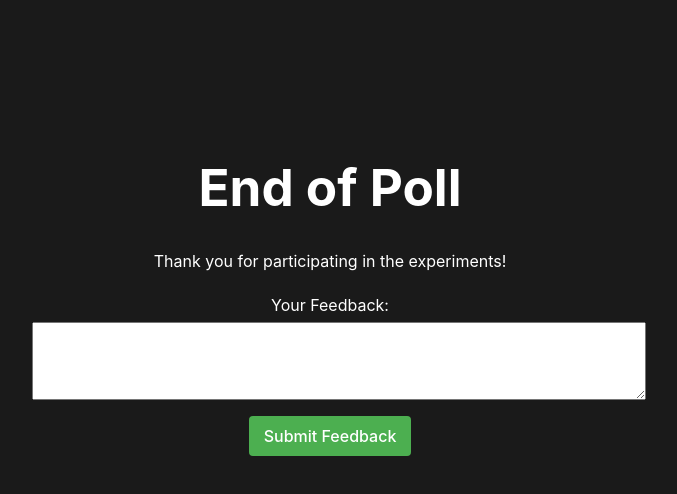
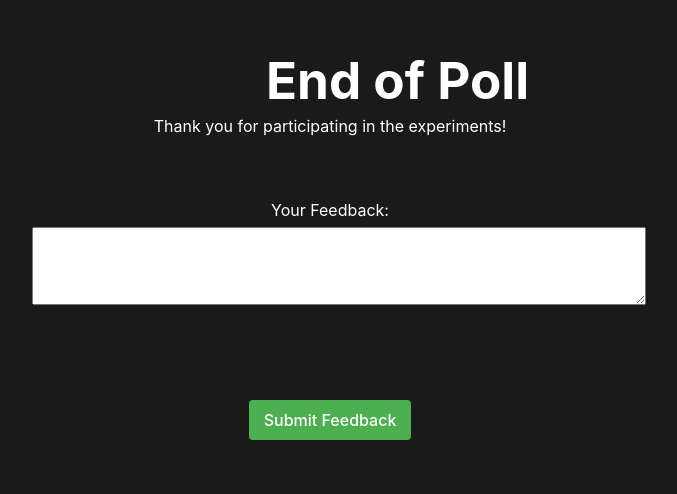
Before and after one commit to PerriRaffaele/exp_data_collection, a Vue app in the folder frontend/experiment-02/: page /end-poll/1 in a window 1280 px wide. Shown: the part 142-636 px from the top of the page, without its empty margins (310-987 px from the left). Built offline with nearby package versions, Linux system fonts and the light colour scheme.

Commit message:
end poll changes

```diff
--- a/frontend/experiment-02/src/views/EndPoll.vue
+++ b/frontend/experiment-02/src/views/EndPoll.vue
@@ -1,5 +1,5 @@
 <template>
-  <div>
+  <div id="container">
     <h1>End of Poll</h1>
     <p>Thank you for participating in the experiments!</p>
 
@@ -48,15 +48,31 @@ export default {
 </script>
 
 <style scoped>
-/* Add component styles here */
+#container {
+  display: flex;
+  flex-direction: column;
+  align-items: center;
+  justify-content: center;
+}
+
 h1 {
   text-align: center;
-  margin-top: 20%;
+  position: absolute;
+  top: 20%;
+  left: 45%;
+}
+
+p {
+  text-align: center;
+  position: absolute;
+  top: 30%;
 }
 
 form {
   max-width: 600px;
   margin: 20px auto;
+  position: absolute;
+  top: 40%;
 }
 
 label {
@@ -67,7 +83,7 @@ label {
 textarea {
   width: 100%;
   padding: 8px;
-  margin-bottom: 10px;
+  margin-bottom: 15%;
   resize: vertical;
 }
 
```
